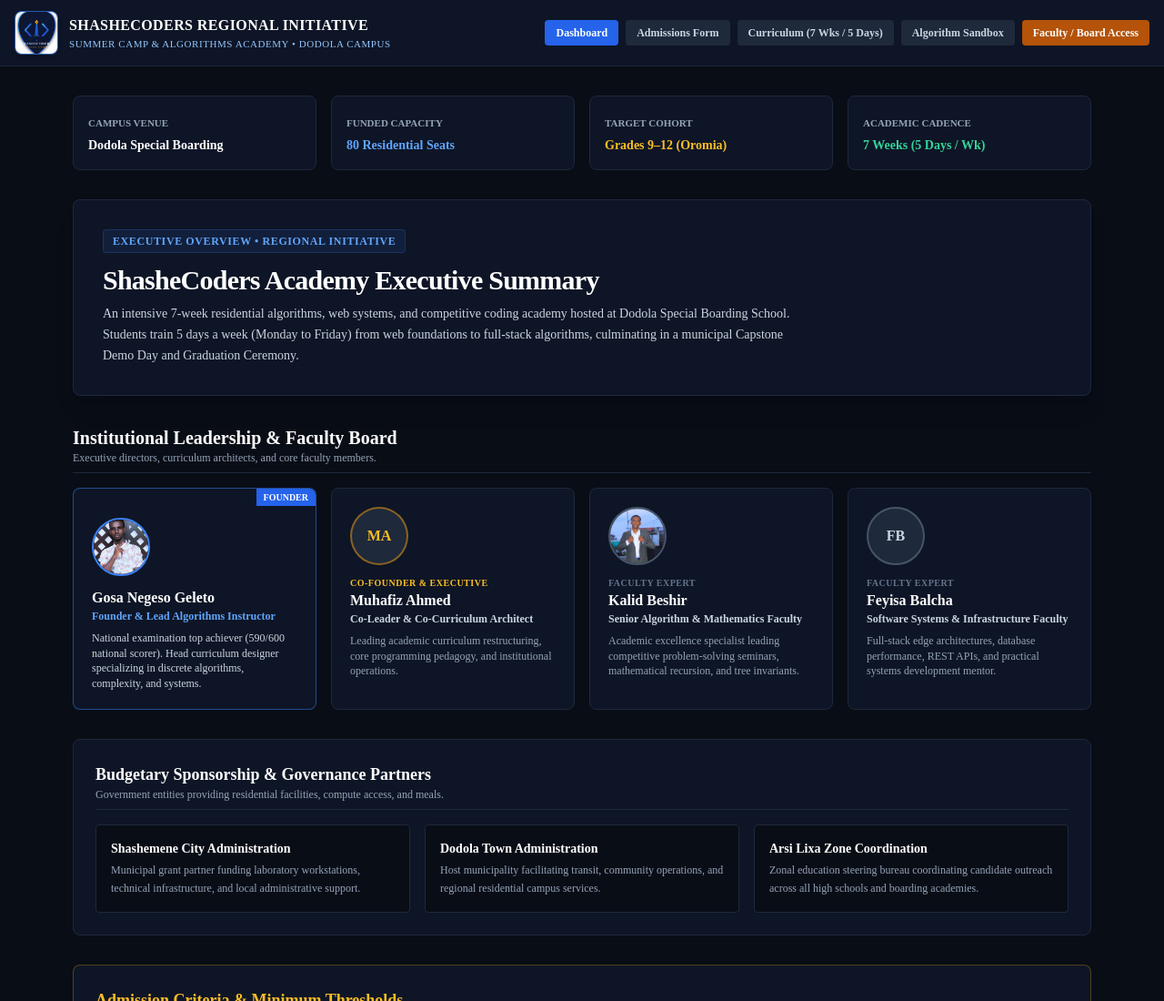
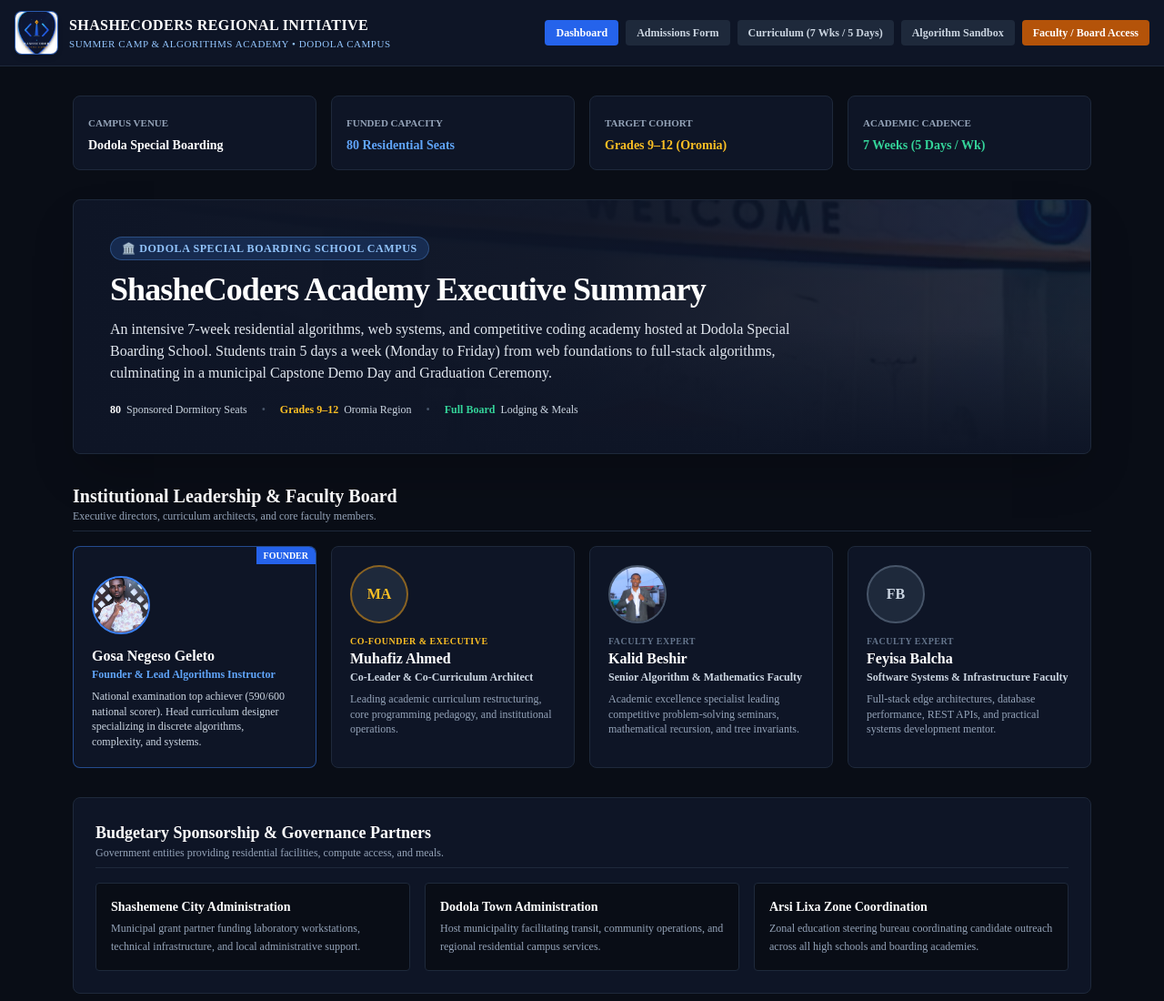
Before and after one commit to Gosa-n-geleto/shashecoders-portal, a website: page public/index.html in a window 1280 px wide. Shown: the top 1100 px of the page at 91% size. Drawn offline with nearby package versions, Linux system fonts and the light colour scheme.

Commit message:
Update index.html

```diff
--- a/public/index.html
+++ b/public/index.html
@@ -16,11 +16,10 @@
 </head>
 <body class="bg-[#090D16] text-[#E2E8F0] min-h-screen">
 
-  <!-- Main Navigation Bar with Uploaded Logo -->
+  <!-- Main Navigation Bar with Logo -->
   <header class="border-b border-[#1E293B] bg-[#0E1526] sticky top-0 z-50">
     <div class="max-w-7xl mx-auto px-4 py-3 flex flex-wrap items-center justify-between gap-3">
       <div class="flex items-center gap-3">
-        <!-- Exact Uploaded Logo -->
         <div class="w-12 h-12 border border-[#3B82F6]/60 bg-[#1E3A8A]/30 rounded-lg overflow-hidden flex items-center justify-center text-white font-bold text-lg shadow-md">
           <img src="/Screenshot 2026-08-24 180213.png" alt="ShasheCoders Logo" class="w-full h-full object-cover" onerror="this.src='/logo.png';">
         </div>
@@ -73,15 +72,42 @@
       </div>
     </div>
 
-    <!-- Strategic Brief -->
-    <div class="bg-[#0E1526] border border-[#1E293B] rounded-lg p-6 sm:p-8 shadow-xl">
-      <div class="inline-flex items-center gap-2 px-2.5 py-1 rounded bg-blue-500/10 border border-blue-500/20 text-[#60A5FA] text-xs font-semibold uppercase tracking-wider mb-3">
-        Executive Overview • Regional Initiative
+    <!-- Strategic Brief with Dodola Campus Background -->
+    <div class="relative bg-[#0E1526] border border-[#1E293B] rounded-lg overflow-hidden shadow-2xl p-6 sm:p-10">
+
+      <!-- Background Campus Image -->
+      <div class="absolute inset-0 z-0 pointer-events-none">
+        <img
+          src="/dodola(venture).jpg"
+          alt="Dodola Boarding Campus"
+          class="w-full h-full object-cover object-center opacity-30 filter contrast-125 brightness-75"
+          onerror="this.src='/dodola(venture).png';"
+        />
+        <div class="absolute inset-0 bg-gradient-to-r from-[#0E1526] via-[#0E1526]/90 to-[#0E1526]/40"></div>
+        <div class="absolute inset-0 bg-gradient-to-t from-[#0E1526] via-transparent to-transparent"></div>
       </div>
-      <h1 class="text-3xl font-bold text-white tracking-tight">ShasheCoders Academy Executive Summary</h1>
-      <p class="text-sm text-slate-300 mt-2 max-w-3xl leading-relaxed">
-        An intensive 7-week residential algorithms, web systems, and competitive coding academy hosted at Dodola Special Boarding School. Students train 5 days a week (Monday to Friday) from web foundations to full-stack algorithms, culminating in a municipal Capstone Demo Day and Graduation Ceremony.
-      </p>
+
+      <!-- Foreground Content -->
+      <div class="relative z-10 max-w-3xl space-y-3">
+        <div class="inline-flex items-center gap-2 px-3 py-1 rounded-full bg-blue-500/20 border border-blue-400/30 text-[#93C5FD] text-xs font-semibold uppercase tracking-wider backdrop-blur-sm">
+          🏛️ Dodola Special Boarding School Campus
+        </div>
+        <h1 class="text-3xl sm:text-4xl font-bold text-white tracking-tight leading-tight">
+          ShasheCoders Academy Executive Summary
+        </h1>
+        <p class="text-sm sm:text-base text-slate-200 leading-relaxed font-normal">
+          An intensive 7-week residential algorithms, web systems, and competitive coding academy hosted at Dodola Special Boarding School. Students train 5 days a week (Monday to Friday) from web foundations to full-stack algorithms, culminating in a municipal Capstone Demo Day and Graduation Ceremony.
+        </p>
+
+        <div class="pt-2 flex flex-wrap items-center gap-4 text-xs text-slate-300">
+          <span class="flex items-center gap-1.5"><strong class="text-white">80</strong> Sponsored Dormitory Seats</span>
+          <span class="text-slate-600">•</span>
+          <span class="flex items-center gap-1.5"><strong class="text-amber-400">Grades 9–12</strong> Oromia Region</span>
+          <span class="text-slate-600">•</span>
+          <span class="flex items-center gap-1.5"><strong class="text-emerald-400">Full Board</strong> Lodging &amp; Meals</span>
+        </div>
+      </div>
+
     </div>
 
     <!-- Governance & Faculty Board with Uploaded Photos -->
@@ -123,7 +149,7 @@
           </div>
         </div>
 
-        <!-- Faculty 1 (Kalid) with Uploaded Photo -->
+        <!-- Faculty 1 (Kalid) -->
         <div class="p-5 bg-[#0E1526] border border-[#1E293B] rounded-lg space-y-3 flex flex-col justify-between">
           <div>
             <div class="w-16 h-16 rounded-full overflow-hidden border-2 border-slate-600 mb-3 bg-[#1E293B] flex items-center justify-center">
```
